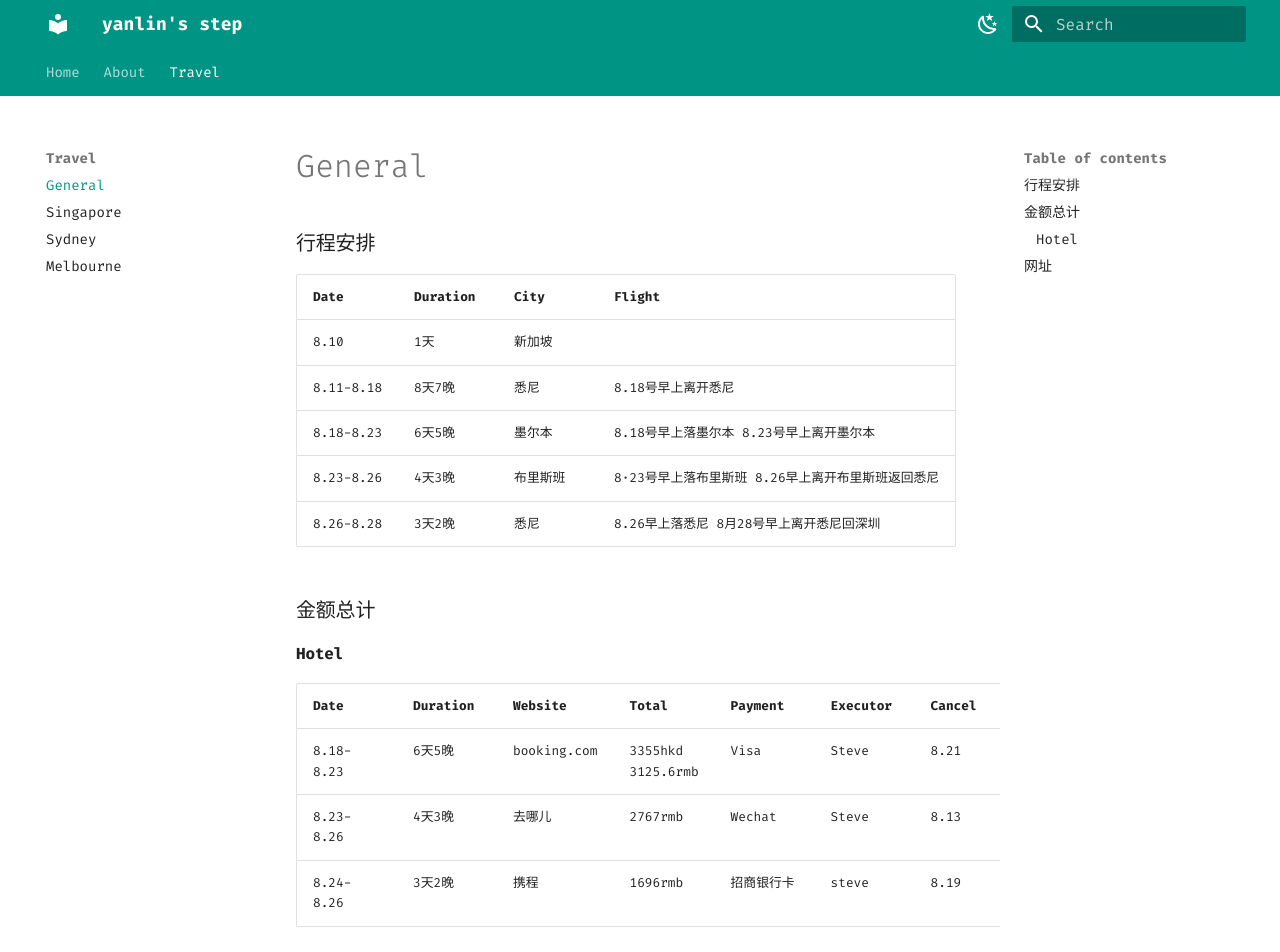
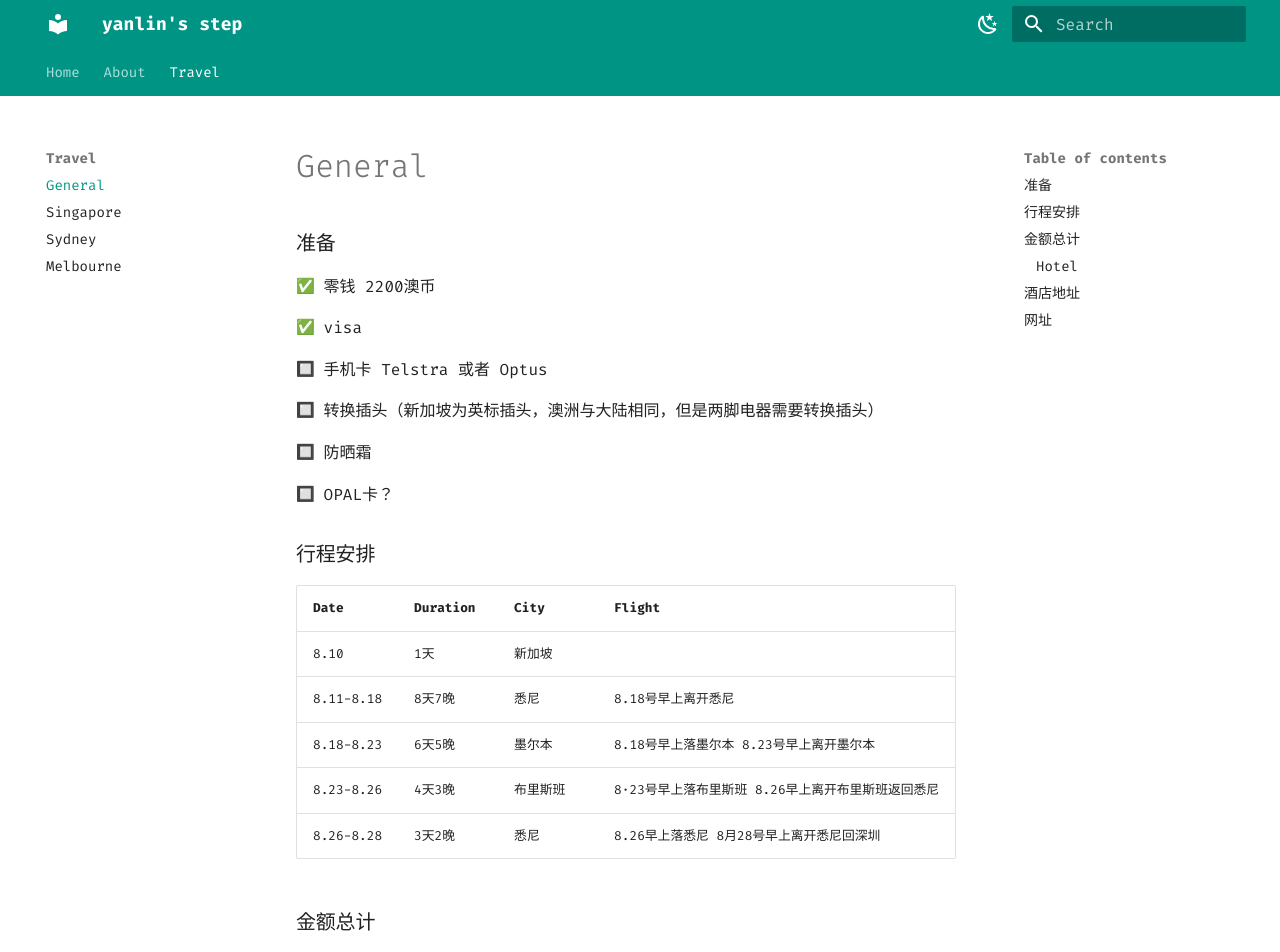
Before and after one commit to yan000000000/touring, an MkDocs documentation site: the page built from docs/general.md, in a window 1280 px wide and 1400 px high. Shown: the top 952 px of the window. Built offline with MkDocs 1.6.1 and Material for MkDocs 9.7.7, drawn with Linux system fonts in a browser that asks for light colours; emoji names are drawn with the system emoji font; some of the changed text lies outside the part shown.

Commit message:
update map and hotel info

```diff
--- a/docs/general.md
+++ b/docs/general.md
@@ -1,3 +1,17 @@
+### 准备
+
+:white_check_mark: 零钱 2200澳币
+
+:white_check_mark: visa
+
+:black_square_button: 手机卡 Telstra 或者 Optus
+
+:black_square_button: 转换插头（新加坡为英标插头，澳洲与大陆相同，但是两脚电器需要转换插头）
+
+:black_square_button: 防晒霜
+
+:black_square_button: OPAL卡？
+
 ### 行程安排
 
 | Date      | Duration | City     | Flight                                            |
@@ -12,15 +26,25 @@
 
 #### Hotel
 
-| Date      | Duration | Website     | Total             | Payment    | Executor | Cancel |
-| --------- | -------- | ----------- | ----------------- | ---------- | -------- | ------ |
-| 8.18-8.23 | 6天5晚   | booking.com | 3355hkd 3125.6rmb | Visa       | Steve    | 8.21   |
-| 8.23-8.26 | 4天3晚   | 去哪儿      | 2767rmb           | Wechat     | Steve    | 8.13   |
-| 8.24-8.26 | 3天2晚   | 携程        | 1696rmb           | 招商银行卡 | steve    | 8.19   |
+| Date      | Duration | Hotel                        | Website | Total   | Payment | Executor | Cancel |
+| --------- | -------- | ---------------------------- | ------- | ------- | ------- | -------- | ------ |
+| 8.18-8.23 | 6天5晚   | Canvas Apartment             | Klook   | 2708.8  | WeChat  | Steve    | 8.13   |
+| 8.23-8.26 | 4天3晚   | Holiday Inn Express Brisbane | 去哪儿  | 2767rmb | Wechat  | Steve    | 8.13   |
+
+
+
+
+
+### 酒店地址
+
+* Canvas Hotel
+
+<iframe src="https://www.google.com/maps/embed?pb=!1m18!1m12!1m3!1d965.5727444808629!2d144.95594654055827!3d-37.820835541857804!2m3!1f0!2f0!3f0!3m2!1i1024!2i768!4f13.1!3m3!1m2!1s0x6ad65d6d2d67f727%3A0x1fc5fef399c7a93!2sThe%20Canvas%20Apartment%20Hotel!5e0!3m2!1szh-CN!2s!4v1721984338932!5m2!1szh-CN!2s" width="600" height="450" style="border:0;" allowfullscreen="" loading="lazy" referrerpolicy="no-referrer-when-downgrade"></iframe>
+
+* Holiday Inn Express Brisbane
+
+<iframe src="https://www.google.com/maps/embed?pb=!1m18!1m12!1m3!1d7283.715544849224!2d153.02488688833233!3d-27.462242828347627!2m3!1f0!2f0!3f0!3m2!1i1024!2i768!4f13.1!3m3!1m2!1s0x6b9159f852169e3d%3A0x4b16fd076f91803f!2sHoliday%20Inn%20Express%20Brisbane%20Central%2C%20an%20IHG%20Hotel!5e0!3m2!1szh-CN!2s!4v1721985134975!5m2!1szh-CN!2s" width="600" height="450" style="border:0;" allowfullscreen="" loading="lazy" referrerpolicy="no-referrer-when-downgrade"></iframe>
 
 ### 网址
 
 booking机场免费接送[传送门](https://taxis.booking.com/search/?date=2024-08-18&passengers=2&utm_campaign=www-BOOKING_HOTEL_CONFIRMATION-MODAL-taxi-missing_creative-2EiB09z8P79QpfDN0wHjAu&utm_medium=intra&dropoff=-37.8206888852675%2C144.955761532188&etStateBlob=EP8CRsX1HaSrZ9C5xulCFKTSsz6lMqdMcHgKe7BPYJfj2XS4y10R4kUIQIwTTQ8QUP6O2IgduOJ_KkFcYo-6HKfnFUjAcRHeGwEDvRdBNULbd1uljaYtPqxUNWX_4QLms&pickup=MEL&label=gog235jc-1FCAEoggI46AdIM1gDaGKIAQGYASu4AQfIAQ3YAQHoAQH4AQyIAgGoAgO4Ao686rQGwAIB0gIkNGZiMjVjMGMtOWQ2Yy00NzYzLWE0MWEtNmY5ZDJkYjgzMTY22AIG4AIB&adcamp=www-BOOKING_HOTEL_CONFIRMATION-MODAL-taxi-missing_creative-2EiB09z8P79QpfDN0wHjAu&dropoffEstablishment=The+Canvas+Apartment+Hotel&currency=HKD&time=12%3A00&aid=397594&client_name=exposure&utm_source=booking.com&offerInstanceId=1946eb04-a547-4d79-a374-807802fe57b6&campaignId=c05f5236-7475-464d-8f32-338e859187e5&lang=zh-cn&adplat=www-BOOKING_HOTEL_CONFIRMATION-MODAL-taxi-PRODUCT-2EiB09z8P79QpfDN0wHjAu&comments=p2OLplgP6kqBccWQK722tg&preSelectedResultReference=1)
-
-canvas hotel
-<iframe src="https://www.google.com/maps/embed?pb=!1m18!1m12!1m3!1d965.5727444808629!2d144.95594654055827!3d-37.820835541857804!2m3!1f0!2f0!3f0!3m2!1i1024!2i768!4f13.1!3m3!1m2!1s0x6ad65d6d2d67f727%3A0x1fc5fef399c7a93!2sThe%20Canvas%20Apartment%20Hotel!5e0!3m2!1szh-CN!2s!4v1721984338932!5m2!1szh-CN!2s" width="600" height="450" style="border:0;" allowfullscreen="" loading="lazy" referrerpolicy="no-referrer-when-downgrade"></iframe>
```
Also changed, not shown: docs/singapore.md (+0 -8 lines), docs/sydney.md (+0 -8 lines).
